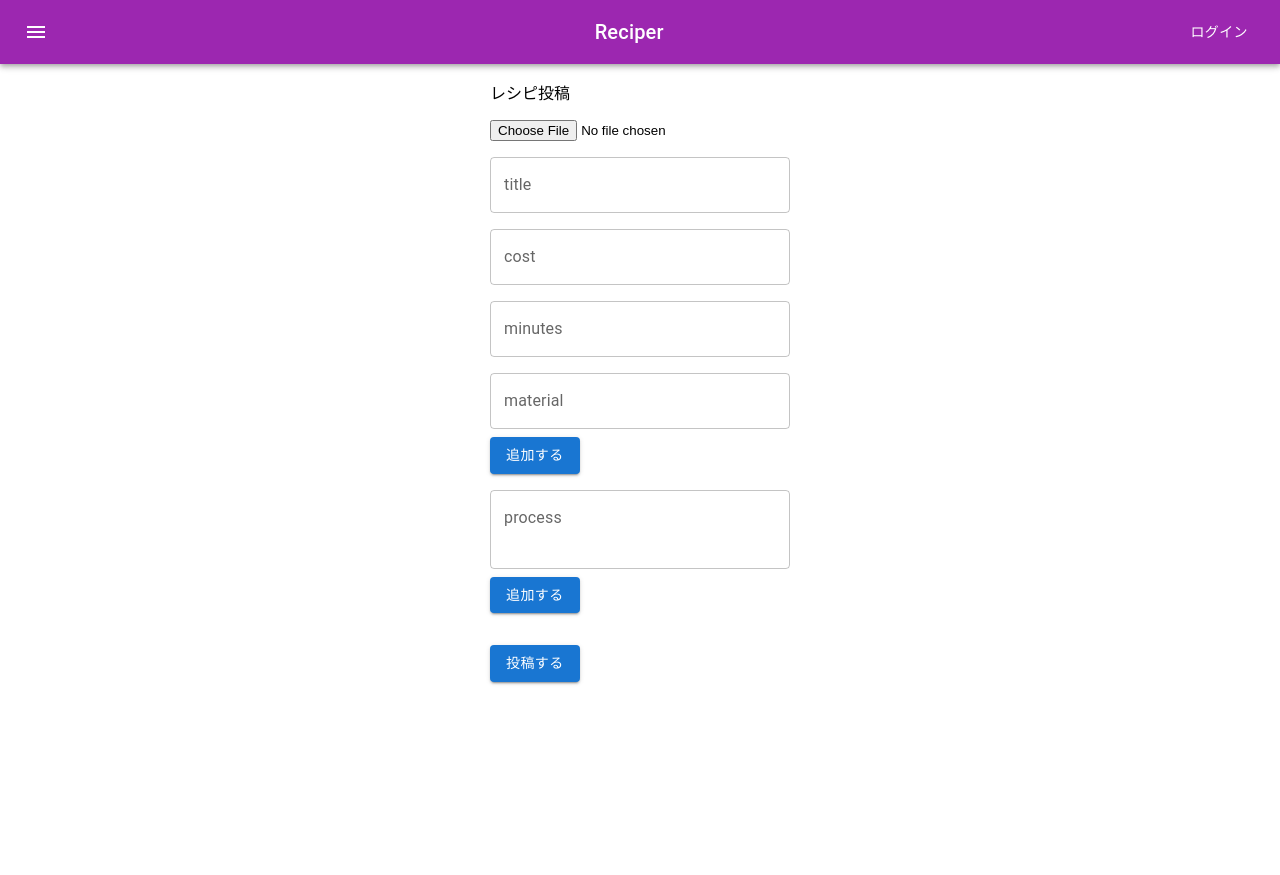
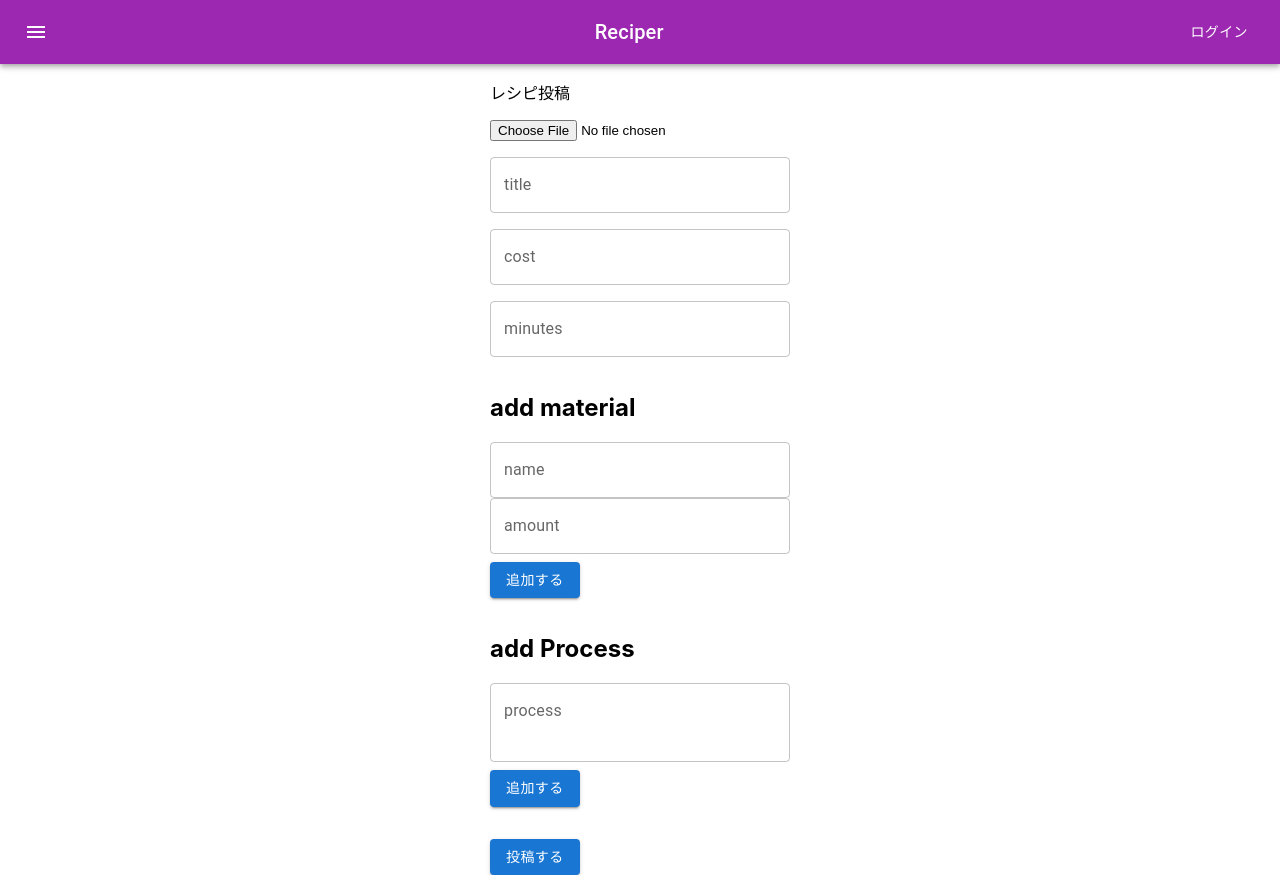
Before and after one commit to shiina47/A11-2, a React (Create React App) app in the folder frontend/: page /post in a window 1280 px wide. Before the commit the page ends 800 px from the top, so only its background shows below. Built offline with nearby package versions, Linux system fonts and the light colour scheme.

Commit message:
レシピ・マテリアル・プロセスの状態管理

```diff
--- /dev/null
+++ b/frontend/src/components/atoms/TextFieldMaterial.jsx
@@ -0,0 +1,83 @@
+import { memo, useState } from "react";
+import { TextField, Box, Button } from "@mui/material";
+
+export const TextFieldMaterial = memo((props) => {
+  const { materials, setMaterials } = props;
+  const [addFormData, setAddFormData] = useState({
+    name: "",
+    amount: "",
+  });
+
+  const handleAddFormChange = (event) => {
+    event.preventDefault();
+
+    const fieldName = event.target.getAttribute("name");
+    const fieldValue = event.target.value;
+
+    const newFormData = { ...addFormData };
+    newFormData[fieldName] = fieldValue;
+
+    setAddFormData(newFormData);
+  };
+
+  const handleAddFormSubmit = (event) => {
+    event.preventDefault();
+
+    const newMaterial = {
+      name: addFormData.name,
+      amount: addFormData.amount,
+    };
+
+    const newMaterials = [...materials, newMaterial];
+    setMaterials(newMaterials);
+
+    console.log(newMaterials);
+
+    let nameForm = document.getElementById("nameField");
+    nameForm.value = "";
+
+    let materialForm = document.getElementById("materialField");
+    materialForm.value = "";
+  };
+
+  return (
+    <>
+      {materials.map((material) => {
+        return (
+          <Box mt={2} display="flex" key={material.name}>
+            <p>{material.name}</p>
+            <p>{material.amount}</p>
+          </Box>
+        );
+      })}
+      <Box mt={2} display="flex" flexDirection="column">
+        <h2>add material</h2>
+        <TextField
+          inputProps={{
+            autoComplete: "off",
+          }}
+          id="nameField"
+          label="name"
+          name="name"
+          variant="outlined"
+          onChange={handleAddFormChange}
+        />
+        <TextField
+          inputProps={{
+            autoComplete: "off",
+          }}
+          id="materialField"
+          label="amount"
+          name="amount"
+          variant="outlined"
+          onChange={handleAddFormChange}
+        />
+        <Box mt={1}>
+          <Button variant="contained" onClick={handleAddFormSubmit}>
+            追加する
+          </Button>
+        </Box>
+      </Box>
+    </>
+  );
+});
--- /dev/null
+++ b/frontend/src/components/atoms/TextFieldProcess.jsx
@@ -0,0 +1,71 @@
+import { memo, useState } from "react";
+import { TextField, Box, Button } from "@mui/material";
+
+export const TextFieldProcess = memo((props) => {
+  const { processes, setProcesses } = props;
+  const [addFormDataP, setAddFormDataP] = useState({
+    order: "",
+    how_to: "",
+  });
+  const [order, setOrder] = useState(1);
+
+  const handleAddFormChangeP = (event) => {
+    event.preventDefault();
+
+    const fieldName = event.target.getAttribute("name");
+    const fieldValue = event.target.value;
+
+    const newFormData = { ...addFormDataP };
+    newFormData[fieldName] = fieldValue;
+
+    setAddFormDataP(newFormData);
+  };
+
+  const handleAddFormSubmitP = (event) => {
+    event.preventDefault();
+
+    const newProcess = {
+      order: order,
+      how_to: addFormDataP.how_to,
+    };
+
+    const newProcesses = [...processes, newProcess];
+    setProcesses(newProcesses);
+    setOrder((pre) => pre + 1);
+
+    let processForm = document.getElementById("processField");
+    processForm.value = "";
+    console.log(processes);
+  };
+
+  return (
+    <Box>
+      {(processes || []).map((process) => {
+        return (
+          <Box mt={2} display="flex" key={process.order}>
+            <p>{process.order}</p>
+            <p>{process.how_to}</p>
+          </Box>
+        );
+      })}
+      <Box mt={2} display="flex" flexDirection="column">
+        <h2>add Process</h2>
+        <TextField
+          id="processField"
+          onChange={handleAddFormChangeP}
+          name="how_to"
+          multiline
+          rows={2}
+          label="process"
+          variant="outlined"
+        />
+
+        <Box mt={1}>
+          <Button variant="contained" onClick={handleAddFormSubmitP}>
+            追加する
+          </Button>
+        </Box>
+      </Box>
+    </Box>
+  );
+});
--- a/frontend/src/components/pages/Post.jsx
+++ b/frontend/src/components/pages/Post.jsx
@@ -1,5 +1,7 @@
 import { memo, useState } from "react";
 import { TextField, Box, Button, Stack } from "@mui/material";
+import { TextFieldMaterial } from "../atoms/TextFieldMaterial";
+import { TextFieldProcess } from "../atoms/TextFieldProcess";
 
 export const Post = memo(() => {
   console.log("レンダリング");
@@ -10,39 +12,8 @@ export const Post = memo(() => {
     image: "",
   });
 
-  const [materialCount, setMaterialCount] = useState(1);
-  const [processCount, setProcessCount] = useState(2);
-
-  // material の text field
-  let materialList = [];
-  for (let i = 0; i < materialCount; i++) {
-    materialList.push(
-      <TextField
-        inputProps={{
-          autoComplete: "off",
-        }}
-        label="material"
-        variant="outlined"
-        key={i}
-      />
-    );
-  }
-  const onClickIncrementMaterial = () => setMaterialCount((pre) => pre + 1);
-
-  // process の text field
-  let processlList = [];
-  for (let i = 1; i < processCount; i++) {
-    processlList.push(
-      <TextField
-        label="process"
-        multiline
-        rows={2}
-        variant="outlined"
-        key={-i}
-      />
-    );
-  }
-  const onClickIncrementProcess = () => setProcessCount((pre) => pre + 1);
+  const [materials, setMaterials] = useState([]);
+  const [processes, setProcesses] = useState([]);
 
   // recipe form のstate関連
   const handleChange = (event) => {
@@ -51,6 +22,8 @@ export const Post = memo(() => {
 
   const onSubmit = () => {
     console.log(recipeForm);
+    console.log(materials);
+    console.log(processes);
   };
 
   return (
@@ -81,23 +54,10 @@ export const Post = memo(() => {
           </Stack>
         </Box>
 
-        <Box mt={2} display="flex" flexDirection="column">
-          {materialList}
-          <Box mt={1}>
-            <Button variant="contained" onClick={onClickIncrementMaterial}>
-              追加する
-            </Button>
-          </Box>
-        </Box>
+        <TextFieldMaterial materials={materials} setMaterials={setMaterials} />
 
-        <Box mt={2} display="flex" flexDirection="column">
-          {processlList}
-          <Box mt={1}>
-            <Button variant="contained" onClick={onClickIncrementProcess}>
-              追加する
-            </Button>
-          </Box>
-        </Box>
+        <TextFieldProcess processes={processes} setProcesses={setProcesses} />
+
         <Box mt={4}>
           <Button onClick={onSubmit} variant="contained">
             投稿する
```
Also changed, not shown: frontend/src/components/pages/Header.jsx (+17 -10 lines), 1 other file (tests, documents, lock files or other folders).
